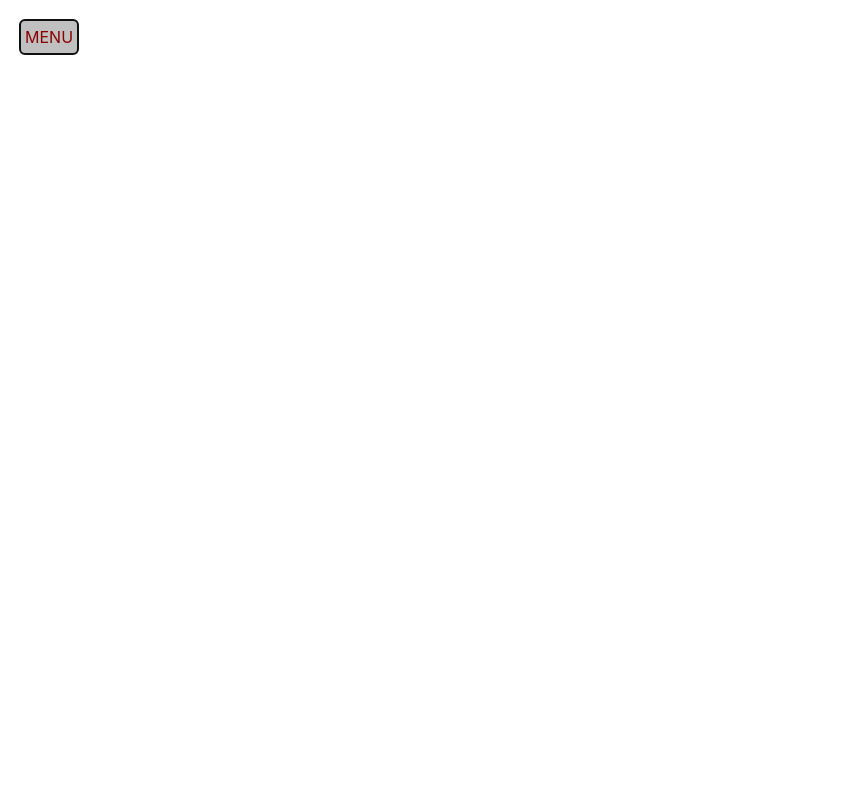
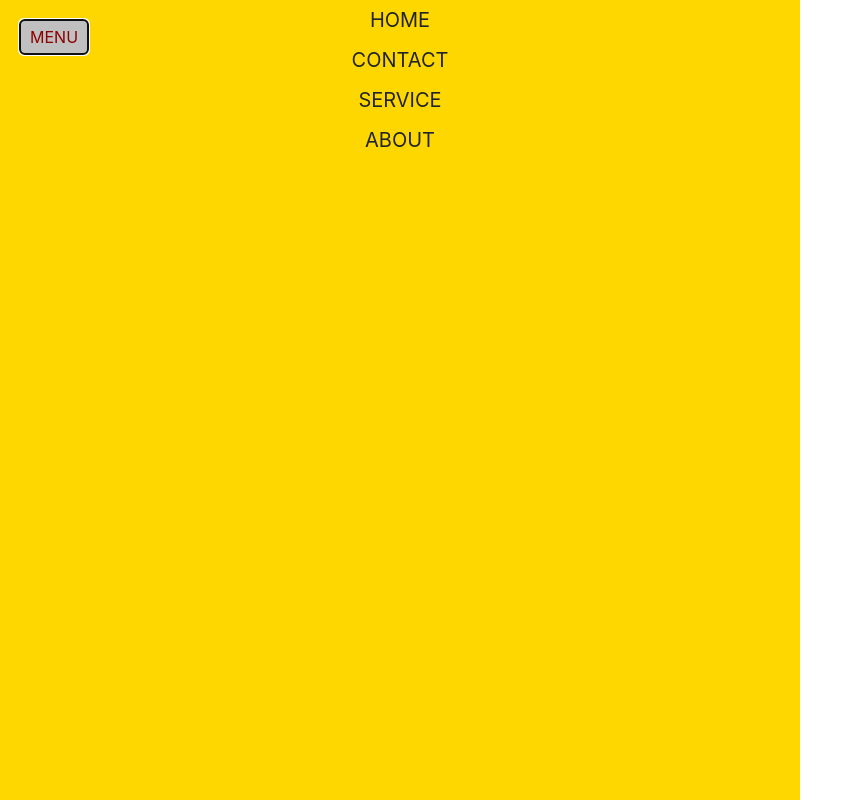
Before and after one commit to JohnathanRB219/week11proj, a plain HTML site: page index.html in a window 1280 px wide. Both pictures are taken after a click on the button "MENU". Shown: the whole page, without its empty margins (0-845 px from the left). Drawn offline with nearby package versions, Linux system fonts and the light colour scheme.

Commit message:
editing3

```diff
--- a/css/main.css
+++ b/css/main.css
@@ -5,7 +5,7 @@
 	border: 0;
 	border-radius: 5px;
 	margin: 20px;
-	padding: 5px;
+	padding: 5px 10px;
 	color: #8b0000;
 	background-color: silver;
 	position: fixed;
@@ -15,11 +15,11 @@
 
 
 /*my button with a class of menu button, when the button is opened. when my page is refreshed my button is open (Brain)*/
-#menu.menu-open{
+/*#menu.menu-open{
 	background-color: red;
 	border: 2px solid yellow;
 	color: blue;
-}
+}*/
 
 /*my li class hidden but right now there only hidden when my button is open also having trouble getting li to appear (Brain)*/
 .hidden{
@@ -27,7 +27,7 @@
 }
 
 /*my div id of menu2, styled when the button is open this changes take effect*/
-#menu2{
+.menu2open{
 	position: fixed;
 	z-index: 998;
 	background-color: gold;
@@ -41,6 +41,8 @@
 #menu2 ul{
 	list-style-type: none;
 	padding:0;
+	text-align: center;
+
 }
 /*when my button is open div and ul li take effect */
 #menu2 ul li{
--- a/index.html
+++ b/index.html
@@ -16,10 +16,10 @@
 <body>
 
 
-	<button id="menu" class="menu-open">MENU</button>
+	<button id="menu">MENU</button>
 
 
-	<div id="menu2" class="d-flex menu collapsed">
+	<div id="menu2">
 
 
 
--- a/js/main.js
+++ b/js/main.js
@@ -2,7 +2,7 @@ $("#menu").click(function(){
 	// open and closes my button
 	$("#menu").toggleClass("menu-open");
 // collapses my menu button to open and close
-	$("#menu2").toggleClass("menu-collapsed");
+	$("#menu2").toggleClass("menu2open");
 	// lis fade in from the left when button is open
-	$("#menu2 ul").toggle("hidden animated fadeInLeft");
+	$("#menu2 ul li").toggleClass("hidden animated fadeInLeft");
 });
```
